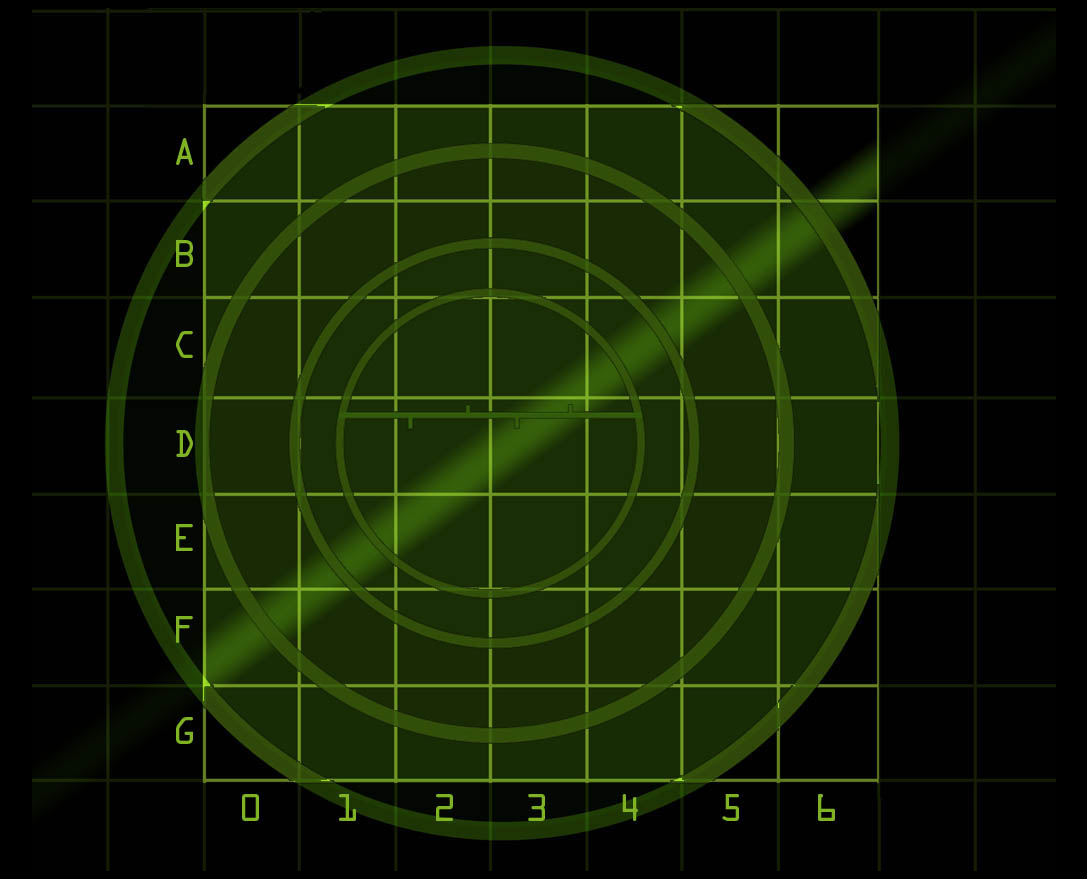
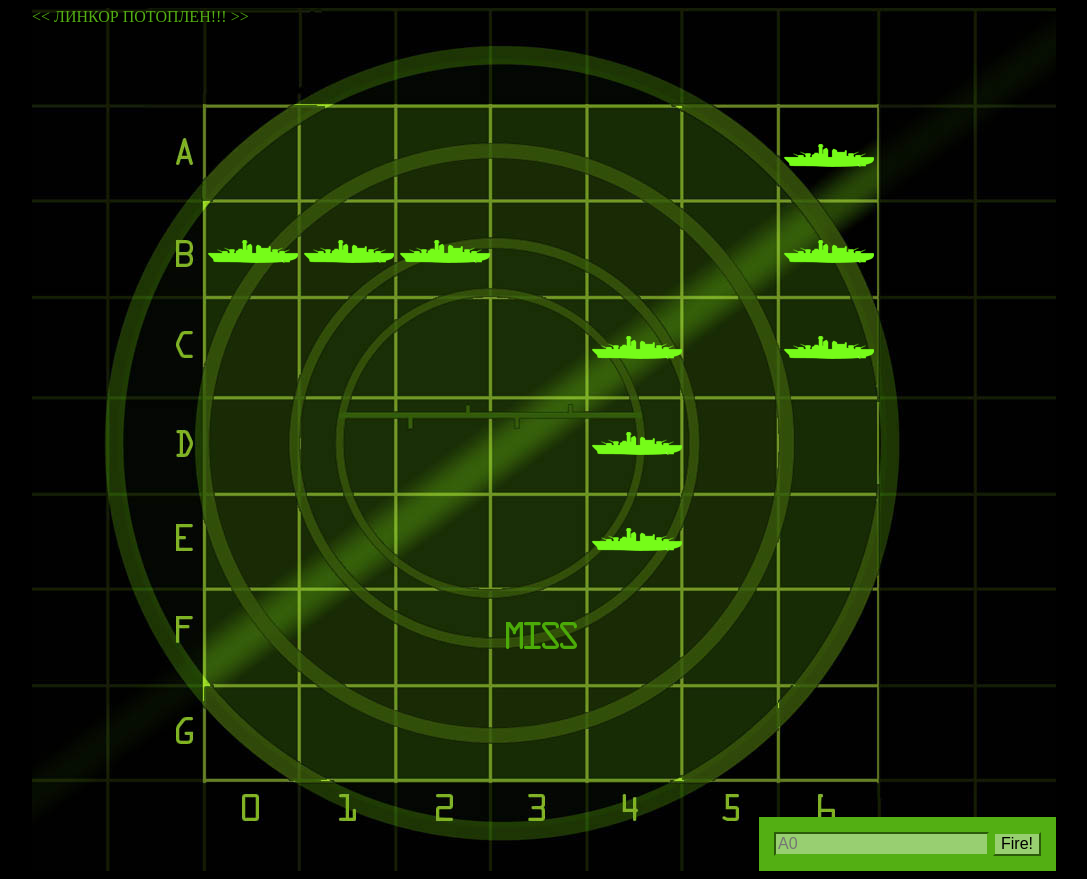
Before and after one commit to L-y-t-o-b-o-r-M-a-x/Battleship, a plain HTML site: page index.html in a window 1280 px wide. Shown: the whole page, without its empty margins (96-1183 px from the left). Drawn offline with Linux system fonts and the light colour scheme.

Commit message:
Добавляет Объект Представления и Объект Модель

```diff
--- a/index.html
+++ b/index.html
@@ -1,81 +1,82 @@
 <!DOCTYPE html>
 <html lang="en">
+
 <head>
   <meta charset="UTF-8">
   <meta name="viewport" content="width=device-width, initial-scale=1.0">
   <title>Battleship</title>
   <link href="style.css" rel="stylesheet">
 </head>
+
 <body>
   <div class="container">
     <div class="radar" id="board">
-      <table>
-        <tr>
-          <td id="00"></td>
-          <td id="01"></td>
-          <td id="02"></td>
-          <td id="03"></td>
-          <td id="04"></td>
-          <td id="05"></td>
-          <td id="06"></td>
+      <div class="message" id="messageArea"></div>
+      <table class="grid">
+        <td class="grid__td" id="00"></td>
+        <td class="grid__td" id="01"></td>
+        <td class="grid__td" id="02"></td>
+        <td class="grid__td" id="03"></td>
+        <td class="grid__td" id="04"></td>
+        <td class="grid__td" id="05"></td>
+        <td class="grid__td" id="06"></td>
         </tr>
-        <tr>
-          <td id="10"></td>
-          <td id="11"></td>
-          <td id="12"></td>
-          <td id="13"></td>
-          <td id="14"></td>
-          <td id="15"></td>
-          <td id="16"></td>
+        <td class="grid__td" id="10"></td>
+        <td class="grid__td" id="11"></td>
+        <td class="grid__td" id="12"></td>
+        <td class="grid__td" id="13"></td>
+        <td class="grid__td" id="14"></td>
+        <td class="grid__td" id="15"></td>
+        <td class="grid__td" id="16"></td>
         </tr>
-        <tr>
-          <td id="20"></td>
-          <td id="21"></td>
-          <td id="22"></td>
-          <td id="23"></td>
-          <td id="24"></td>
-          <td id="25"></td>
-          <td id="26"></td>
+        <td class="grid__td" id="20"></td>
+        <td class="grid__td" id="21"></td>
+        <td class="grid__td" id="22"></td>
+        <td class="grid__td" id="23"></td>
+        <td class="grid__td" id="24"></td>
+        <td class="grid__td" id="25"></td>
+        <td class="grid__td" id="26"></td>
         </tr>
-        <tr>
-          <td id="30"></td>
-          <td id="31"></td>
-          <td id="32"></td>
-          <td id="33"></td>
-          <td id="34"></td>
-          <td id="35"></td>
-          <td id="36"></td>
+        <td class="grid__td" id="30"></td>
+        <td class="grid__td" id="31"></td>
+        <td class="grid__td" id="32"></td>
+        <td class="grid__td" id="33"></td>
+        <td class="grid__td" id="34"></td>
+        <td class="grid__td" id="35"></td>
+        <td class="grid__td" id="36"></td>
         </tr>
-        <tr>
-          <td id="40"></td>
-          <td id="41"></td>
-          <td id="42"></td>
-          <td id="43"></td>
-          <td id="44"></td>
-          <td id="45"></td>
-          <td id="46"></td>
+        <td class="grid__td" id="40"></td>
+        <td class="grid__td" id="41"></td>
+        <td class="grid__td" id="42"></td>
+        <td class="grid__td" id="43"></td>
+        <td class="grid__td" id="44"></td>
+        <td class="grid__td" id="45"></td>
+        <td class="grid__td" id="46"></td>
         </tr>
-        <tr>
-          <td id="50"></td>
-          <td id="51"></td>
-          <td id="52"></td>
-          <td id="53"></td>
-          <td id="54"></td>
-          <td id="55"></td>
-          <td id="56"></td>
+        <td class="grid__td" id="50"></td>
+        <td class="grid__td" id="51"></td>
+        <td class="grid__td" id="52"></td>
+        <td class="grid__td" id="53"></td>
+        <td class="grid__td" id="54"></td>
+        <td class="grid__td" id="55"></td>
+        <td class="grid__td" id="56"></td>
         </tr>
-        <tr>
-          <td id="60"></td>
-          <td id="61"></td>
-          <td id="62"></td>
-          <td id="63"></td>
-          <td id="64"></td>
-          <td id="65"></td>
-          <td id="66"></td>
+        <td class="grid__td" id="60"></td>
+        <td class="grid__td" id="61"></td>
+        <td class="grid__td" id="62"></td>
+        <td class="grid__td" id="63"></td>
+        <td class="grid__td" id="64"></td>
+        <td class="grid__td" id="65"></td>
+        <td class="grid__td" id="66"></td>
         </tr>
       </table>
+      <form class="form">
+        <input class="form__input" type="text" id="guessInput" placeholder="A0">
+        <input class="form__input" type="button" id="fireButton" value="Fire!">
+      </form>
     </div>
   </div>
-<!-- <script src="js/battleship.js"></script> -->
+  <script src="js/battleship.js"></script>
 </body>
+
 </html>
--- a/js/battleship.js
+++ b/js/battleship.js
@@ -1,34 +1,74 @@
-let randomLoc = Math.floor(Math.random() * 5);
-let location1 = randomLoc;
-let location2 = location1 + 1;
-let location3 = location2 + 1;
-let isSunk = false; // потоплен корабль или нет
-let hits = 0; // количества попаданий
-let guesses = 0; // количества попыток
-let guess; // номера текущей попытки
+// Объект Представления
+let view = {
+  displayMessage: function (msg) {
+    let messageArea = document.getElementById("messageArea");
+    messageArea.innerHTML = msg;
+  },
+  displayHit: function (location) {
+    let cell = document.getElementById(location);
+    cell.setAttribute("class", "hit");
+  },
+  displayMiss: function (location) {
+    let cell = document.getElementById(location);
+    cell.setAttribute("class", "miss");
+  },
+};
 
-console.log(randomLoc);
-console.log(location1);
-console.log(location2);
+// view.displayMessage("Tap tap, is this thing on?");
 
-while (isSunk == false) {  // ЦИКЛ: пока корабль не будет потоплен
-    guess = prompt("Готовь, целься, стреляй! (введите число 0-6):"); // ПОЛУЧИТЬ координаты выстрела
-    if (guess < 0 || guess > 6) {  // Проверяем предположение пользователя...
-        alert("Пожалуйста, введите число 0-6!");
-    } else {
-        guesses = guesses + 1; // Похоже, введенное значение корректно; увеличиваем переменную guesses на 1.
+// Объект Модель
 
-        if (guess == location1 || guess == location2 || guess == location3) {
-            alert("«Есть пробитие!»");
-            hits = hits + 1;  // Если выстрел пришелся в одну из клеток корабля, увеличиваем счетчик hits.
-            if (hits == 3) {
-                isSunk = true;
-                alert("«Ты потопил мой линкор!»");
-            }
-        } else {
-            alert("«Промах!»");
+let model = {
+  boardSize: 7,
+  numShips: 3,
+  shipLength: 3,
+  shipsSunk: 0,
+
+  ships: [
+    { locations: ["06", "16", "26"], hits: ["", "", ""] },
+    { locations: ["24", "34", "44"], hits: ["", "", ""] },
+    { locations: ["10", "11", "12"], hits: ["", "", ""] },
+  ],
+
+  fire: function (guess) {
+    for (let i = 0; i < this.numShips; i++) {
+      let ship = this.ships[i];
+      let index = ship.locations.indexOf(guess);
+      console.log(ship);
+      if (index >= 0) {
+        ship.hits[index] = "hit";
+        view.displayHit(guess);
+        view.displayMessage("HIT!");
+
+        if (this.isSunk(ship)) {
+          view.displayMessage("<< ЛИНКОР ПОТОПЛЕН!!! >>");
+          this.shipsSunk++;
         }
+        return true;
+      }
     }
-}
-let stats = "Ты использовал " + guesses + " попытки чтобы потопить линкор, " + "значит ваша точность стрельбы равна " + (3/guesses);
-alert(stats);
+    view.displayMiss(guess);
+    view.displayMessage("You missed.");
+    return false;
+  },
+
+  isSunk: function(ship) {
+    for (let i = 0; i < this.shipLength; i++) {
+      if (ship.hits[i] !== "hit") {
+        return false;
+      }
+    }
+    return true;
+  }
+};
+
+model.fire("53");
+model.fire("06");
+model.fire("16");
+model.fire("26");
+model.fire("34");
+model.fire("24");
+model.fire("44");
+model.fire("12");
+model.fire("11");
+model.fire("10");
--- a/style.css
+++ b/style.css
@@ -8,7 +8,8 @@ html {
   box-sizing: inherit;
 }
 
-img, svg {
+img,
+svg {
   max-width: 100%;
   height: auto;
 }
@@ -63,3 +64,57 @@ body {
   background-position: center;
   background-repeat: no-repeat;
 }
+
+.message {
+  position: absolute;
+  top: 0;
+  left: 0;
+  color: rgb(83, 175, 19);
+}
+
+.grid {
+  position: absolute;
+  left: 173px;
+  top: 99px;
+  border-spacing: 0px;
+  padding: 0;
+  margin: 0;
+
+}
+/* .grid__tr {
+  border: 3px solid white;
+} */
+
+.grid__td {
+  width: 96px;
+  height: 96px;
+  /* border: 3px solid white; */
+}
+
+.form {
+  position: absolute;
+  bottom: 0;
+  right: 0;
+  padding: 15px;
+  background-color: rgb(83, 175, 19);
+}
+
+.form__input {
+  background-color: rgb(152, 207, 113);
+  border-color: rgb(83, 175, 19);
+  font-size: 1em;
+}
+
+.hit {
+  background: url("/img/ship.png");
+  background-position: center center;
+  background-repeat: no-repeat;
+
+  }
+
+  .miss {
+  background: url("/img/miss.png");
+  background-position: center center;
+  background-repeat: no-repeat;
+
+  }
```
Also changed, not shown: js/battleship1.js (added, +34 -0 lines). Lines whose indentation alone changed are shown as unchanged.
